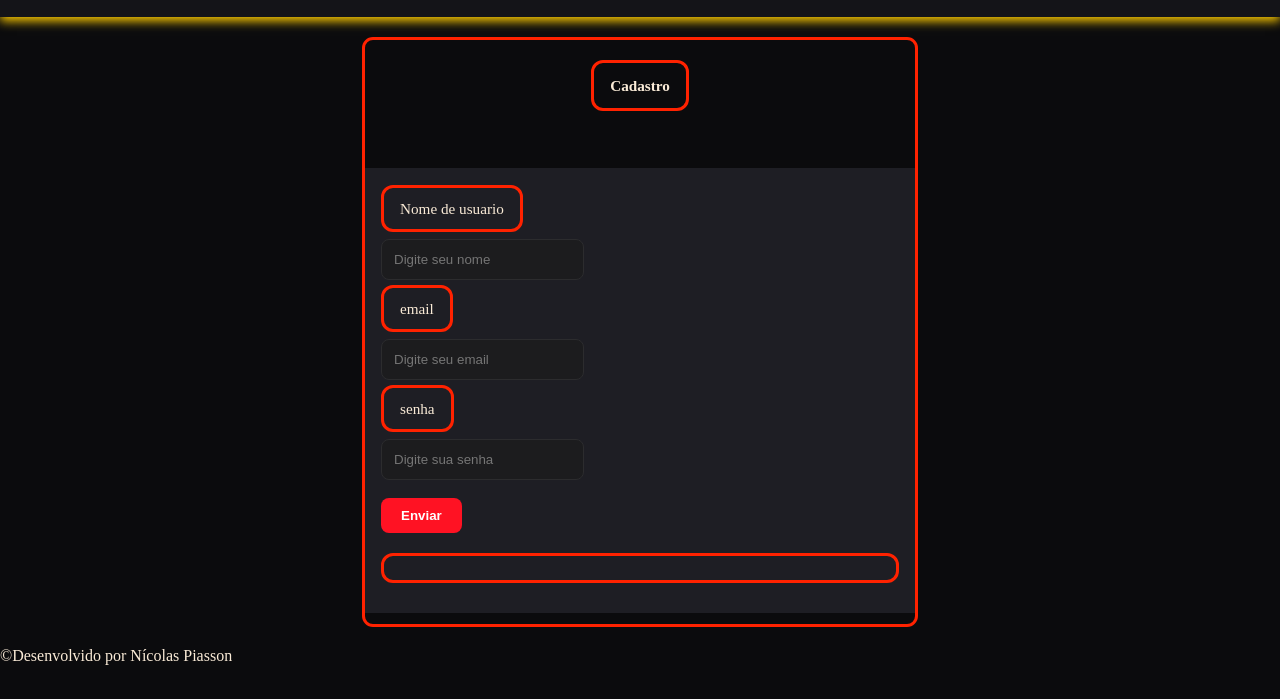
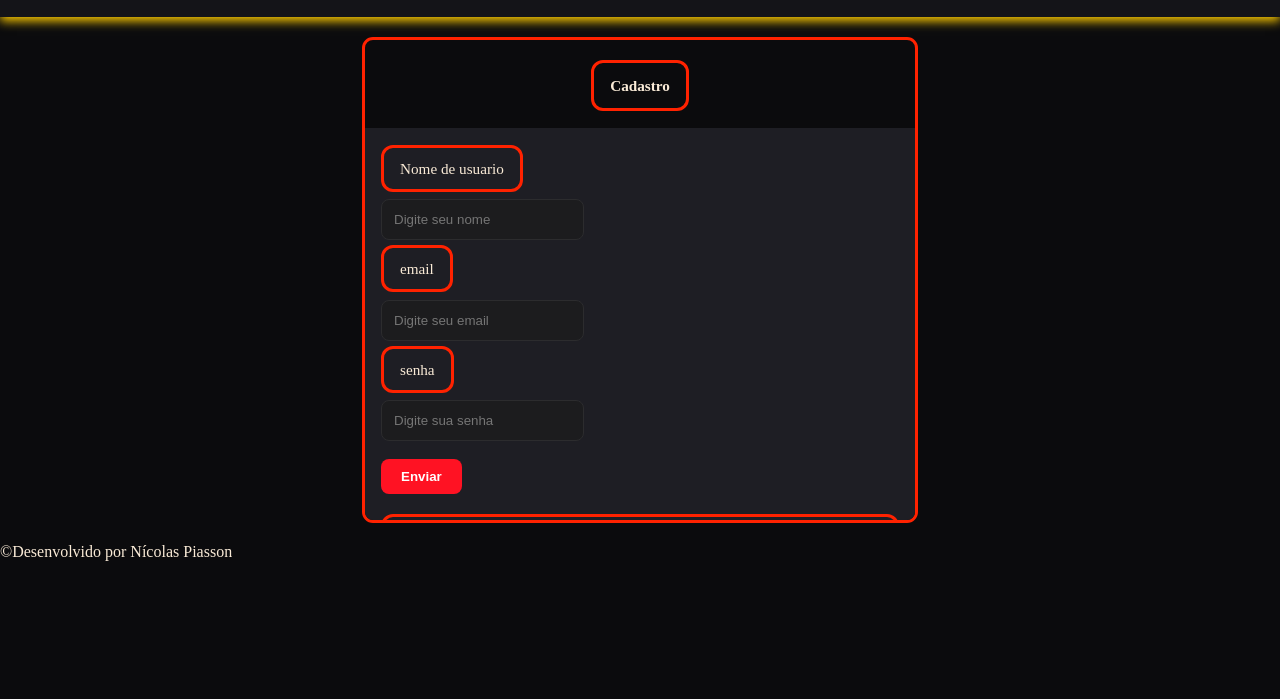
Before and after one commit to NicolasPKSescola/homem-de-ferro, a website: page login.html in a window 1280 px wide. Shown: the part 53-752 px from the top of the page. Drawn offline with Linux system fonts and the light colour scheme.

Commit message:
ajustes
entre tanto isso não conserta o problema na página de log-in

```diff
--- a/style.css
+++ b/style.css
@@ -357,22 +357,24 @@ body{
 .conteiner-cadastro{
     max-width: 550px;
     margin: 20px auto;
-    height: 73vh;
+    height: 60vh;
     display: flex;
     flex-direction: column;
     background-color: var(--fundoCinema);
     border-radius: 11px;
     border: 3px solid var(--laranja);
     overflow: hidden;
+    max-height: 100%;
 }
 
 .conteiner-ch1{
+    height: 60vh;
     flex: 1;
     padding: 20px;
     background-size: cover;
     text-align: center;
     margin: 0 auto;
-    max-height: 15%;
+    max-height: 10%;
 }
 
 .conteiner-ch1 h1{
@@ -385,8 +387,10 @@ body{
 }
 
 .cadastro-envio{
+    height: 60vh;
     padding: 30px 16px;
     background-color: var(--cinzaGeek);
+    max-height: 90%;
 }
 
 .cadastro-envio label{
```
